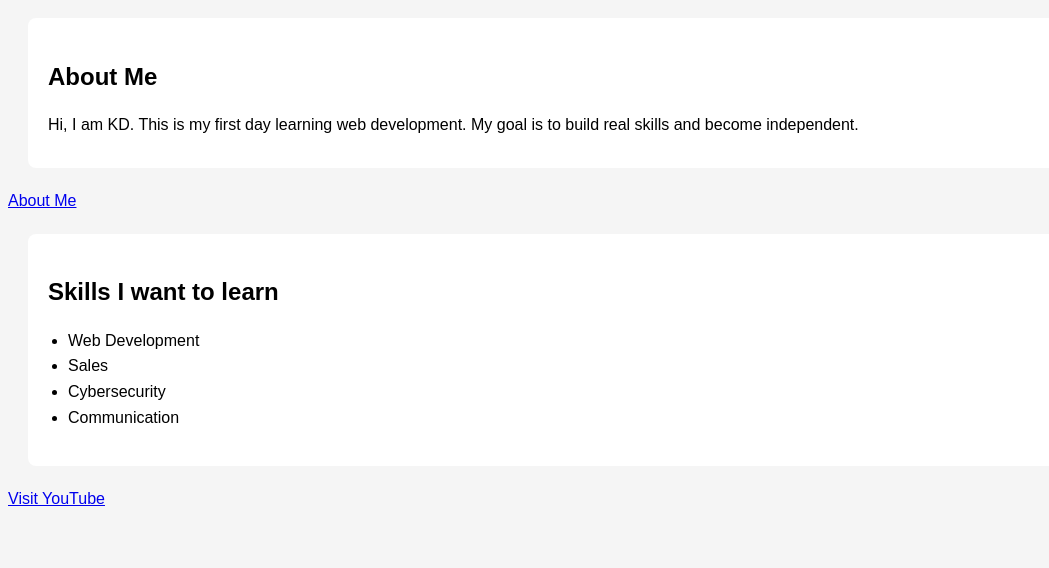
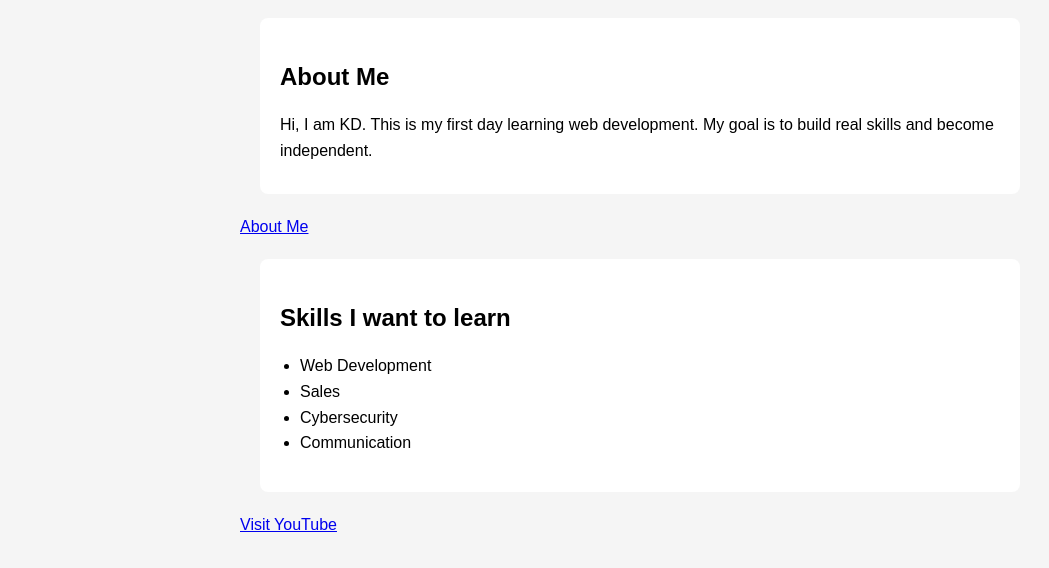
Before and after one commit to kd21-ui/web_dev_basics, a plain HTML site: page day_1&2_PRL/index.html in a window 1280 px wide. Shown: the part 76-644 px from the top of the page, without its empty margins (0-1049 px from the left). Drawn offline with Linux system fonts and the light colour scheme.

Commit message:
Day 7: Centered layout using container

```diff
--- a/day_1&2_PRL/index.html
+++ b/day_1&2_PRL/index.html
@@ -7,6 +7,7 @@
 </head>
 
 <body>
+    <div class="container">
         <h1 class="main-heading">KD</h1>
 
         <div class="card">
@@ -32,7 +33,7 @@
 
         <a href="https://www.youtube.com" target="blank">Visit YouTube </a>
         <!--this is anchor tag used to display links so that one can visit to that place and target="blank ensures that given link opens in a new tab"-->
-
+    </div>
 </body>
 
 </html>
--- a/day_1&2_PRL/styling.css
+++ b/day_1&2_PRL/styling.css
@@ -26,3 +26,7 @@ ul {
     margin: 20px;
     border-radius: 8px;
 }
+.container {
+    width: 800px;
+    margin: auto;
+}
```
Lines whose indentation alone changed are shown as unchanged.
